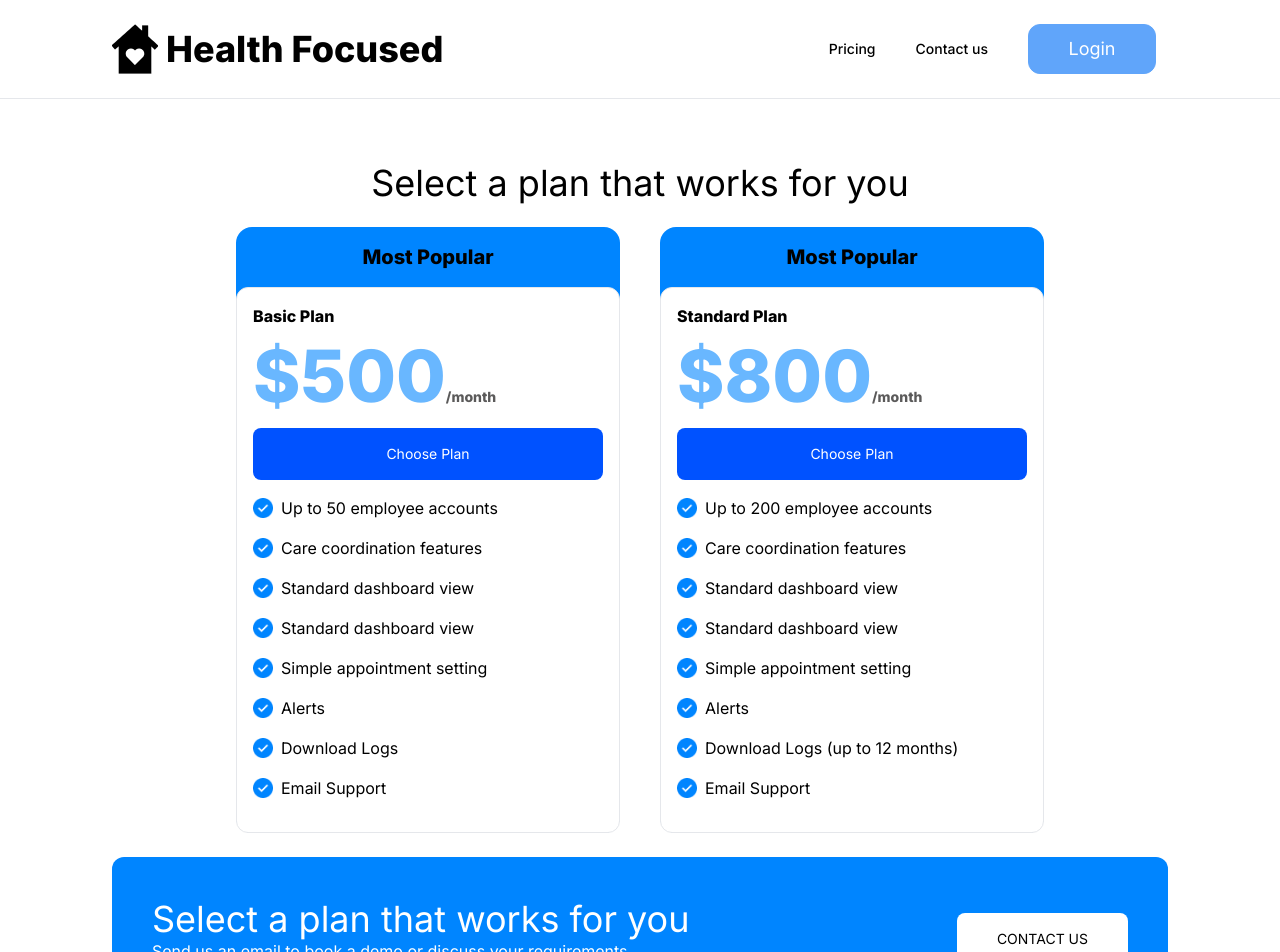
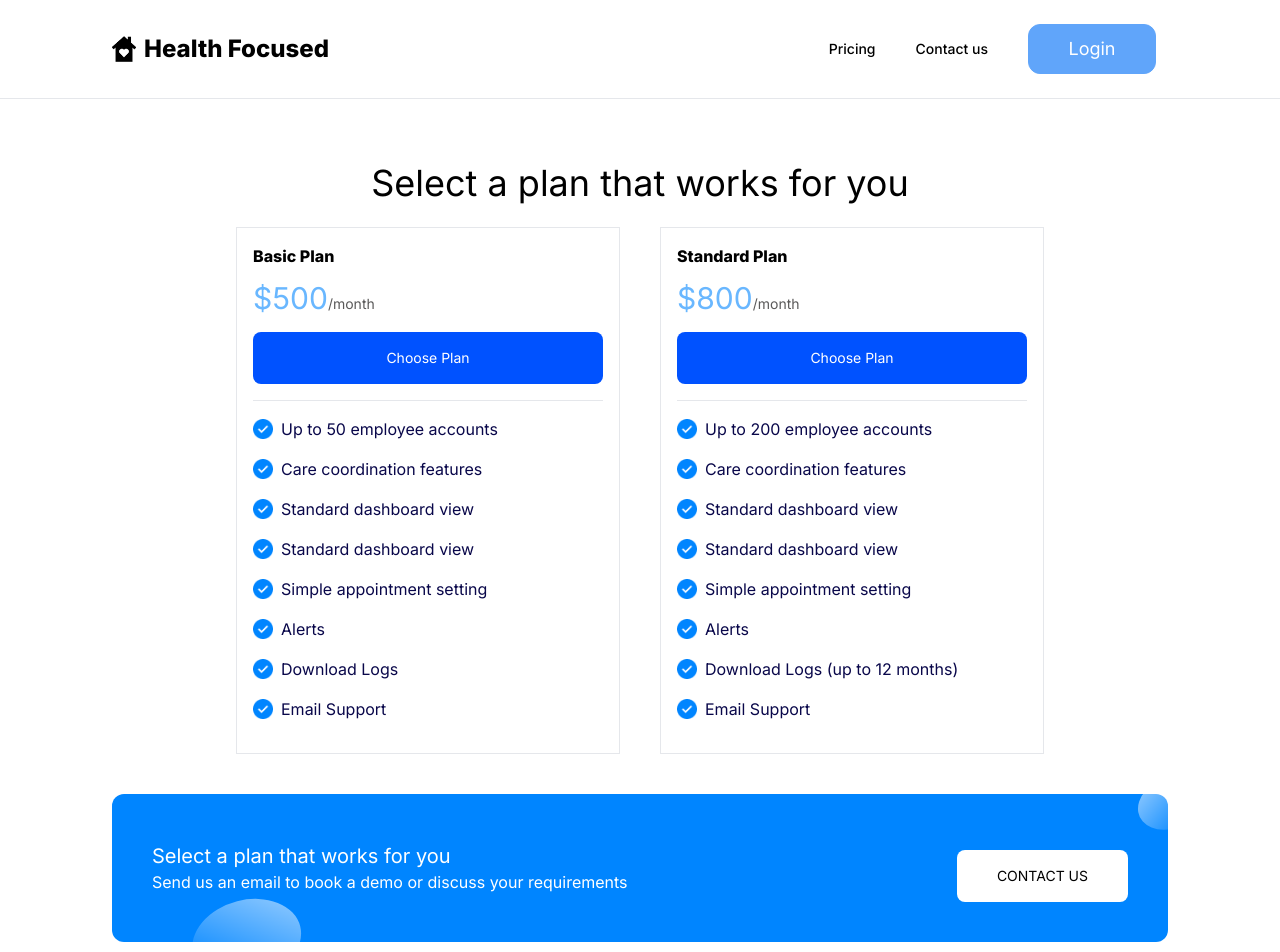
Before and after one commit to Dekatron322/health-focused, a Next.js app: page /subscriptions in a window 1280 px wide. Shown: the top 952 px of the page. Built offline with nearby package versions, Linux system fonts and the light colour scheme.

Commit message:
subscriptions

```diff
--- a/app/(auth)/subscriptions/page.tsx
+++ b/app/(auth)/subscriptions/page.tsx
@@ -9,114 +9,183 @@ const page = () => {
       <section>
         <Navbar />
         <div className="paddings items-center justify-center md:my-10">
-          <p className="text-center text-4xl">Select a plan that works for you</p>
+          <p className="text-4xl md:text-center">Select a plan that works for you</p>
 
           <div className="my-6  items-center  justify-center gap-10  md:flex">
-            <div className="rounded-2xl bg-[#0085FF]  md:w-96">
-              <h5 className="p-4 text-center">Most Popular</h5>
-              <div className=" subscription rounded-xl  border p-4 md:w-96">
+            <div className="rounded-2xl  md:w-96">
+              <div className=" subscription   border p-4 md:w-96">
                 <p className="mb-3 font-extrabold">Basic Plan</p>
 
-                <p className="text-7xl font-extrabold text-[#69B7FF]">
+                <p className="text-[#69B7FF] lg:text-xl xl:text-3xl 2xl:text-5xl  3xl:text-7xl">
                   $500<span className="text-sm text-[#5B5A5A]">/month</span>
                 </p>
                 <button type="button" className="mt-4 h-[52px] w-full rounded-lg bg-[#0052FF] p-3 text-sm text-white">
                   Choose Plan
                 </button>
+
+                <div className="mt-4 border-b"></div>
                 <div className="flex items-center gap-2 pt-4">
                   <Image className="max-md:hidden" src="/images/Vector.png" width={20} height={20} alt="smup" />
-                  <p className="text-center">Up to 50 employee accounts</p>
+                  <p className="text-center text-[#09074A]">Up to 50 employee accounts</p>
                 </div>
                 <div className="flex items-center gap-2  pt-4">
                   <Image className="max-md:hidden" src="/images/Vector.png" width={20} height={20} alt="smup" />
-                  <p className="text-center">Care coordination features </p>
+                  <p className="text-center text-[#09074A]">Care coordination features </p>
                 </div>
                 <div className="flex items-center gap-2  pt-4">
                   <Image className="max-md:hidden" src="/images/Vector.png" width={20} height={20} alt="smup" />
-                  <p className="text-center">Standard dashboard view </p>
+                  <p className="text-center text-[#09074A]">Standard dashboard view </p>
                 </div>
                 <div className="flex items-center gap-2  pt-4">
                   <Image className="max-md:hidden" src="/images/Vector.png" width={20} height={20} alt="smup" />
-                  <p className="text-center">Standard dashboard view </p>
+                  <p className="text-center text-[#09074A]">Standard dashboard view </p>
                 </div>
                 <div className="flex items-center gap-2  pt-4">
                   <Image className="max-md:hidden" src="/images/Vector.png" width={20} height={20} alt="smup" />
-                  <p className="text-center">Simple appointment setting </p>
+                  <p className="text-center text-[#09074A]">Simple appointment setting </p>
                 </div>
                 <div className="flex items-center gap-2  pt-4">
                   <Image className="max-md:hidden" src="/images/Vector.png" width={20} height={20} alt="smup" />
-                  <p className="text-center">Alerts </p>
+                  <p className="text-center text-[#09074A]">Alerts </p>
                 </div>
                 <div className="flex items-center gap-2  pt-4">
                   <Image className="max-md:hidden" src="/images/Vector.png" width={20} height={20} alt="smup" />
-                  <p className="text-center">Download Logs </p>
+                  <p className="text-center text-[#09074A]">Download Logs </p>
                 </div>
                 <div className="flex items-center gap-2  py-4">
                   <Image className="max-md:hidden" src="/images/Vector.png" width={20} height={20} alt="smup" />
-                  <p className="text-center">Email Support</p>
+                  <p className="text-center text-[#09074A]">Email Support</p>
                 </div>
               </div>
             </div>
-            <div className="rounded-2xl bg-[#0085FF] max-md:mt-4  md:w-96">
-              <h5 className="p-4 text-center">Most Popular</h5>
-              <div className=" subscription rounded-xl  border p-4 md:w-96">
+            <div className="  max-md:mt-4  md:w-96">
+              <div className=" subscription   border p-4 md:w-96">
                 <p className="mb-3 font-extrabold">Standard Plan</p>
 
-                <p className="text-7xl font-extrabold text-[#69B7FF]">
+                <p className="text-[#69B7FF] lg:text-xl xl:text-3xl 2xl:text-5xl  3xl:text-7xl">
                   $800<span className="text-sm text-[#5B5A5A]">/month</span>
                 </p>
                 <button type="button" className="mt-4 h-[52px] w-full rounded-lg bg-[#0052FF] p-3 text-sm text-white">
                   Choose Plan
                 </button>
+
+                <div className="mt-4 border-b"></div>
                 <div className="flex items-center gap-2 pt-4">
                   <Image className="max-md:hidden" src="/images/Vector.png" width={20} height={20} alt="smup" />
-                  <p className="text-center">Up to 200 employee accounts</p>
+                  <p className="text-center text-[#09074A]">Up to 200 employee accounts</p>
                 </div>
                 <div className="flex items-center gap-2  pt-4">
                   <Image className="max-md:hidden" src="/images/Vector.png" width={20} height={20} alt="smup" />
-                  <p className="text-center">Care coordination features </p>
+                  <p className="text-center text-[#09074A]">Care coordination features </p>
                 </div>
                 <div className="flex items-center gap-2  pt-4">
                   <Image className="max-md:hidden" src="/images/Vector.png" width={20} height={20} alt="smup" />
-                  <p className="text-center">Standard dashboard view </p>
+                  <p className="text-center text-[#09074A]">Standard dashboard view </p>
                 </div>
                 <div className="flex items-center gap-2  pt-4">
                   <Image className="max-md:hidden" src="/images/Vector.png" width={20} height={20} alt="smup" />
-                  <p className="text-center">Standard dashboard view </p>
+                  <p className="text-center text-[#09074A]">Standard dashboard view </p>
                 </div>
                 <div className="flex items-center gap-2  pt-4">
                   <Image className="max-md:hidden" src="/images/Vector.png" width={20} height={20} alt="smup" />
-                  <p className="text-center">Simple appointment setting </p>
+                  <p className="text-center text-[#09074A]">Simple appointment setting </p>
                 </div>
                 <div className="flex items-center gap-2  pt-4">
                   <Image className="max-md:hidden" src="/images/Vector.png" width={20} height={20} alt="smup" />
-                  <p className="text-center">Alerts </p>
+                  <p className="text-center text-[#09074A]">Alerts </p>
                 </div>
                 <div className="flex items-center gap-2  pt-4">
                   <Image className="max-md:hidden" src="/images/Vector.png" width={20} height={20} alt="smup" />
-                  <p className="text-center">Download Logs (up to 12 months)</p>
+                  <p className="text-center text-[#09074A]">Download Logs (up to 12 months)</p>
                 </div>
                 <div className="flex items-center gap-2  py-4">
                   <Image className="max-md:hidden" src="/images/Vector.png" width={20} height={20} alt="smup" />
-                  <p className="text-center">Email Support</p>
+                  <p className="text-center text-[#09074A]">Email Support</p>
                 </div>
               </div>
             </div>
           </div>
-          <div className="">
-            <div className="mt-6  items-center  justify-between  gap-10 rounded-xl bg-[#0085FF] max-md:p-4 md:flex md:p-10">
+          <div className="mt-10">
+            <div className="relative mt-6  items-center  justify-between  gap-10 rounded-xl bg-[#0085FF] max-md:p-4 md:flex md:p-10">
               <div>
-                <p className="text-4xl text-white">Select a plan that works for you</p>
+                <p className="text-white lg:text-lg xl:text-xl 2xl:text-2xl 3xl:text-4xl">
+                  Select a plan that works for you
+                </p>
                 <p className="text-white">Send us an email to book a demo or discuss your requirements</p>
               </div>
               <button type="button" className="mt-4 h-[52px]  rounded-lg bg-[#FFFFFF] px-10  py-3 text-sm text-black">
                 CONTACT US
               </button>
+
+              {/* SVG Shape 2 - Ellipse */}
+              <svg
+                className="absolute -right-10 -top-5"
+                width="71"
+                height="56"
+                viewBox="0 0 71 56"
+                fill="none"
+                xmlns="http://www.w3.org/2000/svg"
+              >
+                <ellipse
+                  opacity="0.5"
+                  cx="33.02"
+                  cy="29.62"
+                  rx="33.02"
+                  ry="29.62"
+                  transform="matrix(0.6393 -0.768958 0.928176 0.372141 -12.96 42.39)"
+                  fill="url(#paint0_linear_66_1543)"
+                />
+                <defs>
+                  <linearGradient
+                    id="paint0_linear_66_1543"
+                    x1="33.02"
+                    y1="0"
+                    x2="33.02"
+                    y2="59.23"
+                    gradientUnits="userSpaceOnUse"
+                  >
+                    <stop stopColor="white" />
+                    <stop offset="1" stopColor="white" stopOpacity="0" />
+                  </linearGradient>
+                </defs>
+              </svg>
+
+              {/* SVG Shape 1 - Ellipse */}
+              <svg
+                className="absolute -bottom-10 left-20"
+                width="110"
+                height="84"
+                viewBox="0 0 110 84"
+                fill="none"
+                xmlns="http://www.w3.org/2000/svg"
+              >
+                <ellipse
+                  opacity="0.5"
+                  cx="48.08"
+                  cy="48.63"
+                  rx="48.08"
+                  ry="48.63"
+                  transform="matrix(0.928176 0.372141 -0.6393 0.768958 41.1748 -13)"
+                  fill="url(#paint0_linear_66_1547)"
+                />
+                <defs>
+                  <linearGradient
+                    id="paint0_linear_66_1547"
+                    x1="48.08"
+                    y1="0"
+                    x2="48.08"
+                    y2="97.25"
+                    gradientUnits="userSpaceOnUse"
+                  >
+                    <stop stopColor="white" />
+                    <stop offset="1" stopColor="white" stopOpacity="0" />
+                  </linearGradient>
+                </defs>
+              </svg>
             </div>
           </div>
         </div>
       </section>
-      <Footer />
     </>
   )
 }
--- a/components/Navbar/Navbar.tsx
+++ b/components/Navbar/Navbar.tsx
@@ -11,9 +11,9 @@ const Navbar = () => {
     <nav className="paddings navbar flex items-center justify-between">
       <div className=" ">
         <div className="flex items-center  gap-2">
-          <Image className="max-md:hidden" src="/images/logo.png" width={46} height={50} alt="smup" />
+          <Image className="max-md:hidden" src="/images/logo.png" width={24} height={40} alt="smup" />
           <Image className="md:hidden" src="/images/logo.png" width={35} height={40} alt="smup" />
-          <p className="inter-font font-extrabold max-md:hidden  max-md:px-4 max-md:text-[26px]  md:text-4xl">
+          <p className="inter-font font-extrabold max-md:hidden  max-md:px-4 max-md:text-[26px]  md:text-2xl">
             Health Focused{" "}
           </p>
         </div>
```
